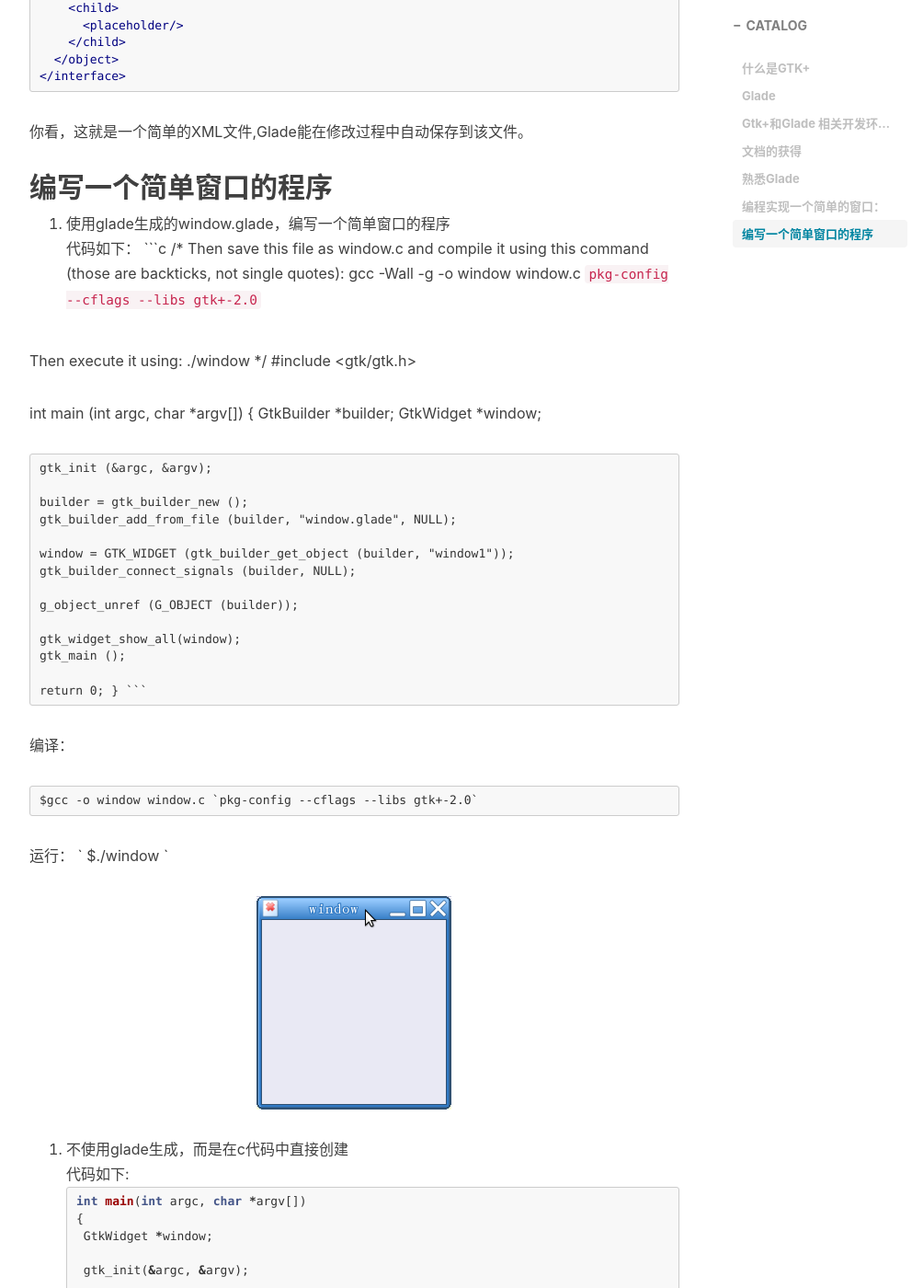
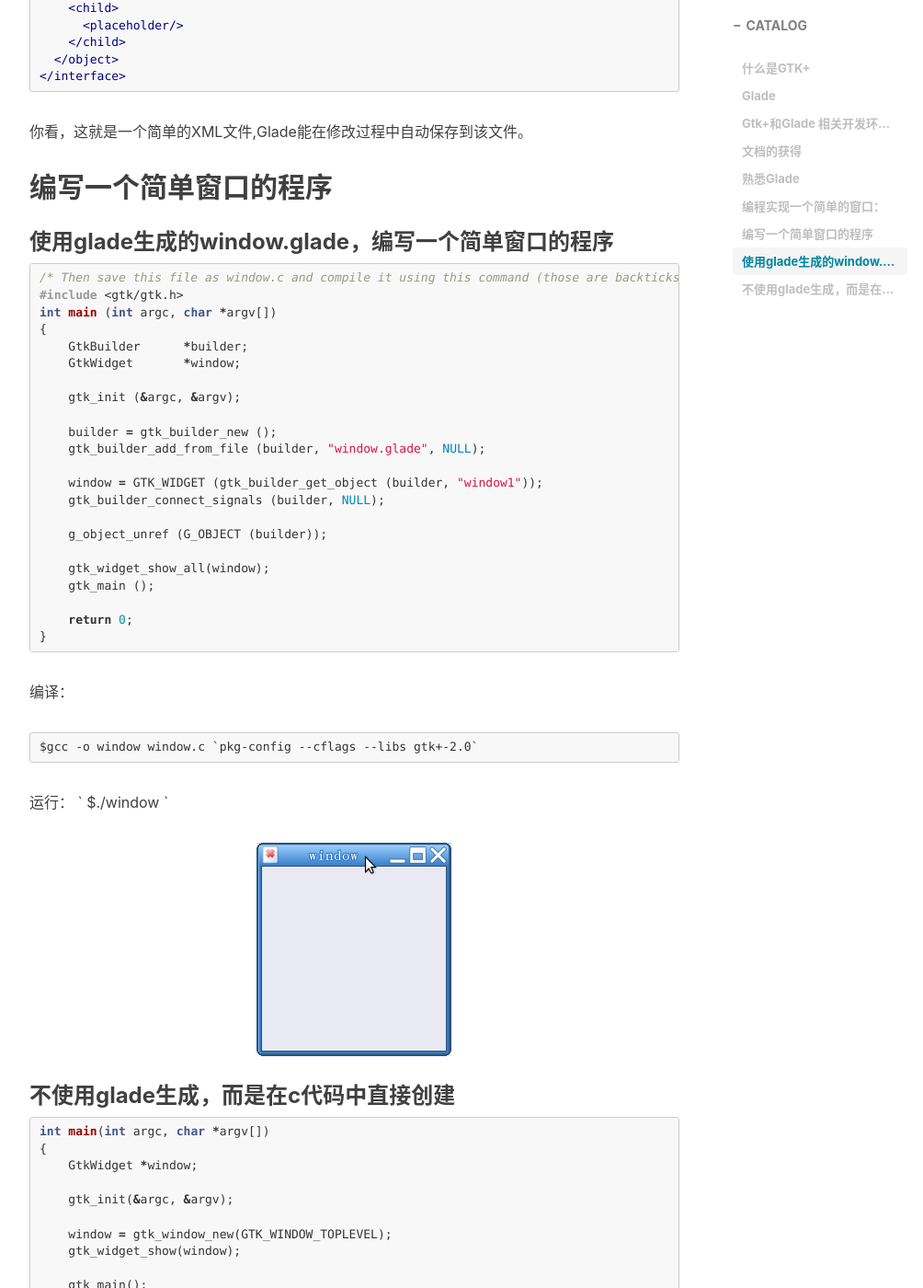
Before and after one commit to xuyumeng/xuyumeng.github.io, a Jekyll site: the page built from _posts/2011-01-16-gtk1.md, in a window 1280 px wide and 1400 px high, scrolled down 4630 px. Shown: the whole window at 92% size, without its empty margins (233-1237 px from the left). Built offline with Jekyll 4.4.1, drawn with Linux system fonts in a browser that asks for light colours; nearby versions of some CDN libraries; comment, search, counter and statistics services are not loaded.

Commit message:
format adjust

````diff
--- a/_posts/2011-01-16-gtk1.md
+++ b/_posts/2011-01-16-gtk1.md
@@ -13,7 +13,7 @@ tags:
 
 ---
 
-本文是我学习GTK+和glade3进行图形界面编程的一点学习心得的整理，主要是使用GTK+/Glade编程的文档较少，而且没有说名如何将二者联系起来，以及二者之间的关系。本文通过比较使用Glade和不使用Glade进行GUI编程进行比较，找出二者的异同，从而可以为学习使用Glade进行GUI设计提供一点学习思路。
+　　本文是我学习GTK+和glade3进行图形界面编程的一点学习心得的整理，主要是使用GTK+/Glade编程的文档较少，而且没有说名如何将二者联系起来，以及二者之间的关系。本文通过比较使用Glade和不使用Glade进行GUI编程进行比较，找出二者的异同，从而可以为学习使用Glade进行GUI设计提供一点学习思路。
 
 ## 什么是GTK+
   首先，GTK+ 并不是一门编程语言，而是一个开发工具套件，或者说是一个开发库，用来进行跨平台GUI应用程序的开发，Linux，Windows或其它平台都能使用GTK+。GTK+ 就好比Windows上的MFC 和Win32 API，JAVA 上的Swing和SWT，或者Qt（KDE 使用的Linux下GUI开发套件）。尽管GTK+ 是用纯C语言编写的，但是提供了其它各种语言的捆绑，允许程序员选择自己喜欢的开发语言来开发GTK+ 应用程序，比如C++, Python，Perl， PHP，Ruby等等。
@@ -92,8 +92,8 @@ Glade 起先能根据创建的GUI 自动生成C语言代码（你仍然能找到
 你看，这就是一个简单的XML文件,Glade能在修改过程中自动保存到该文件。
 
 ## 编写一个简单窗口的程序
-1. 使用glade生成的window.glade，编写一个简单窗口的程序
-	代码如下：
+### 使用glade生成的window.glade，编写一个简单窗口的程序
+
 ```c
 /*
 Then save this file as window.c and compile it using this command
````
Also changed, not shown: other parts of _posts/2011-01-16-gtk1.md (+2 -2 lines).
